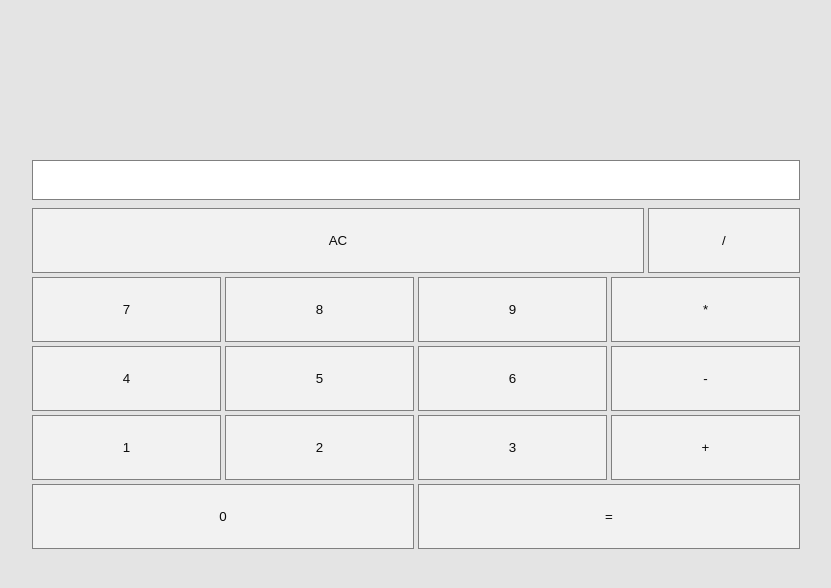
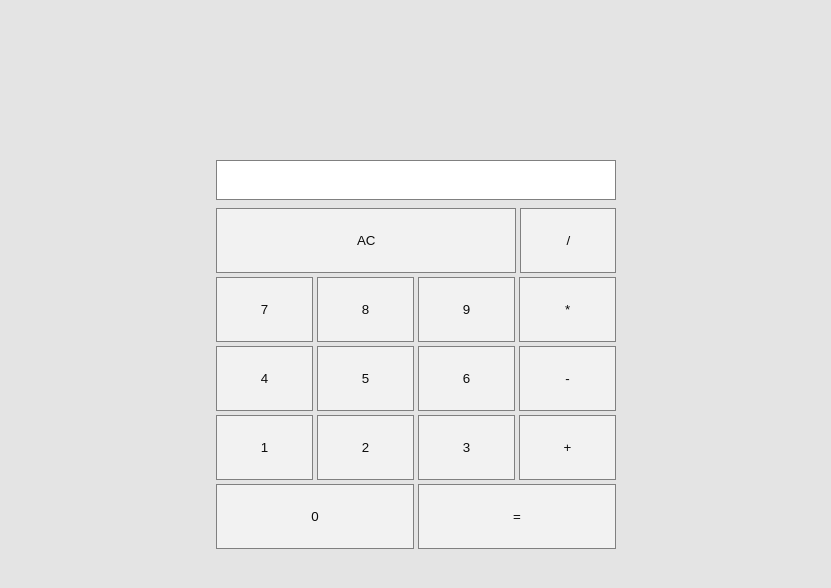
Before and after one commit to g0kulram/calculator, a plain HTML site: page index.html in a window 1280 px wide. Shown: the whole page, without its empty margins (224-1055 px from the left). Drawn offline with Linux system fonts and the light colour scheme.

Commit message:
Restyle calculator to have fixed width

```diff
--- a/style.css
+++ b/style.css
@@ -26,9 +26,10 @@ body {
 }
 
 .container {
+    width: 400px;
     display: flex;
     flex-direction: column;
-    margin: 20vh 20vw;
+    margin: 20vh auto;
     gap: 8px;
 }
 
```
